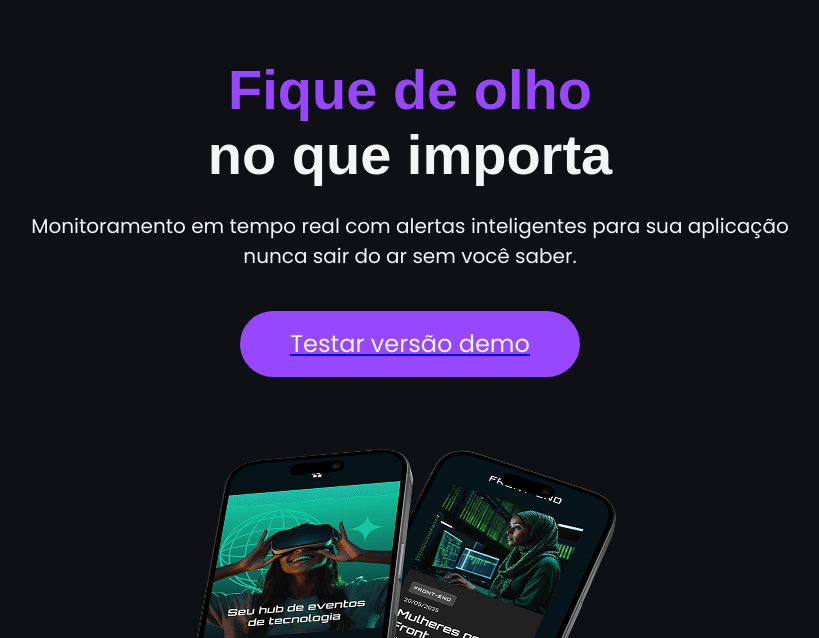
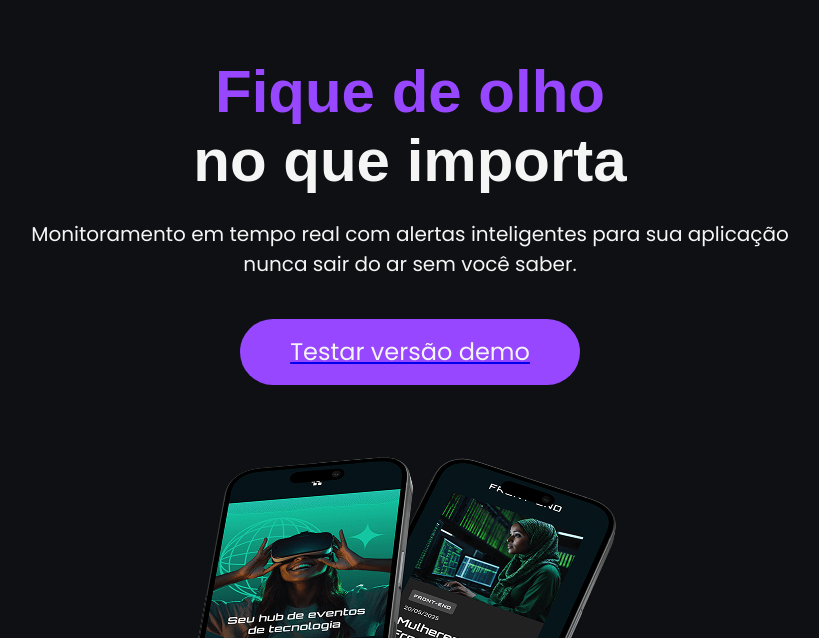
Before and after one commit to nrogick-creator/tecboard, a plain HTML site: page index.html in a window 1280 px wide. Shown: the part 162-800 px from the top of the page, without its empty margins (230-1049 px from the left). Drawn offline with Linux system fonts and the light colour scheme; a web font is replaced by a local one.

Commit message:
Altera tamanho de fonte do título

```diff
--- a/css/style.css
+++ b/css/style.css
@@ -10,7 +10,7 @@
     /* essas configurações tiram todas as configurações que já vem pré-definidas no navegador */
 }
 h1{
-    font-size: 56px;
+    font-size: 60px;
     color: #F5F5F5;
     font-family: "Unbounded", sans-serif;
     margin-top: 60px;
```
